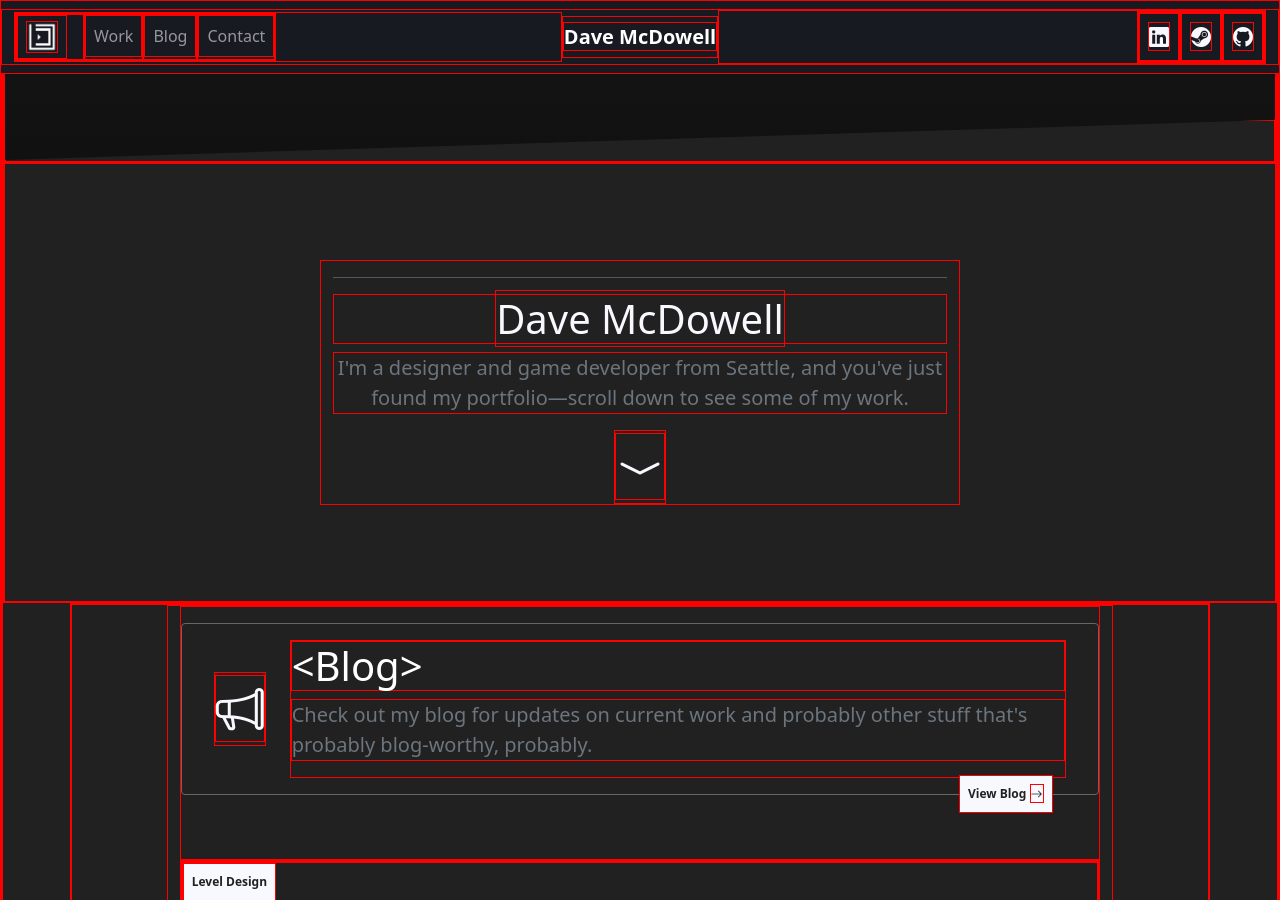
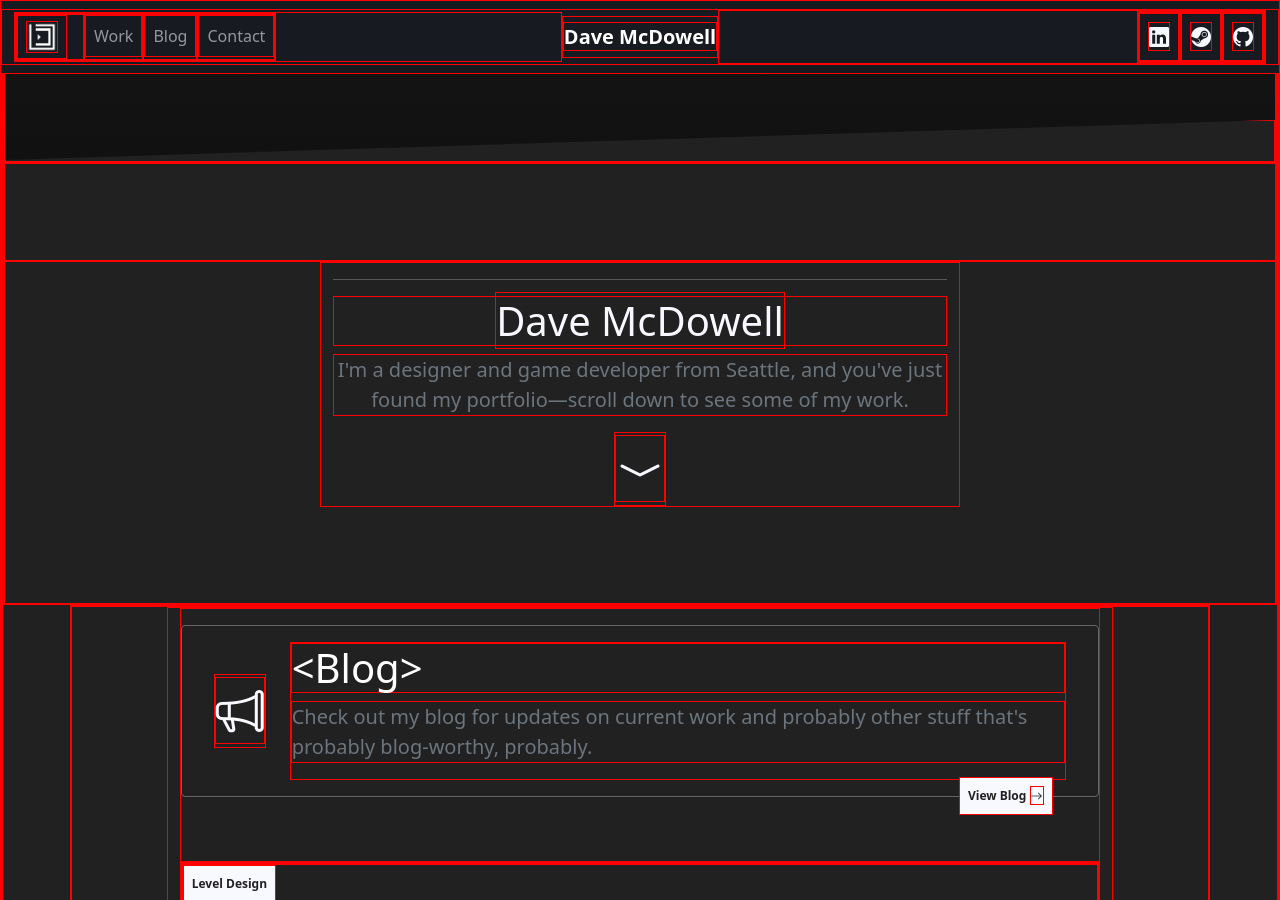
Before and after one commit to davemcdowell/portfolio, a Jekyll site: the page built from index.html, in a window 1280 px wide and 900 px high, scrolled down 361 px. Built offline with Jekyll 4.4.1, drawn with Linux system fonts in a browser that asks for light colours; nearby versions of some CDN libraries.

Commit message:
logo-header

```diff
--- /dev/null
+++ b/_includes/logo-header.html
@@ -0,0 +1,14 @@
+<header>
+    <div id="top" class="hero-image">
+        <div class="hero-base"></div>
+    </div>
+    <section class="jumbotron text-center">
+        <div class="" data-tilt data-tilt-reverse="true" data-tilt-full-page-listening></div>
+        <div class="container">
+            <hr>
+            <h1><strong>{{ include.title }}</strong></h1>
+            <p class="lead text-muted">{{ include.content }}</p>
+            <a class="hvr-sink" href="{{ include.link }}" title="Scroll Down"><i class="bi bi-chevron-compact-down icon-3x"></i></a>
+        </div>
+    </section>
+</header>
--- a/_layouts/home.html
+++ b/_layouts/home.html
@@ -3,7 +3,7 @@
 js-preload-files:
   - vanilla-tilt.min.js
 ---
-{%- include header.html title="Dave McDowell" content="I'm a designer and game developer from Seattle, and you've just found my portfolio—scroll down to see some of my work." link="#portfolio-main" use-logo=true -%}
+{%- include logo-header.html title="Dave McDowell" content="I'm a designer and game developer from Seattle, and you've just found my portfolio—scroll down to see some of my work." link="#portfolio-main" -%}
 <div class="container">
     <div class="row justify-content-center">
         <div class="col-lg-10 col-lg-offset-1">
```
